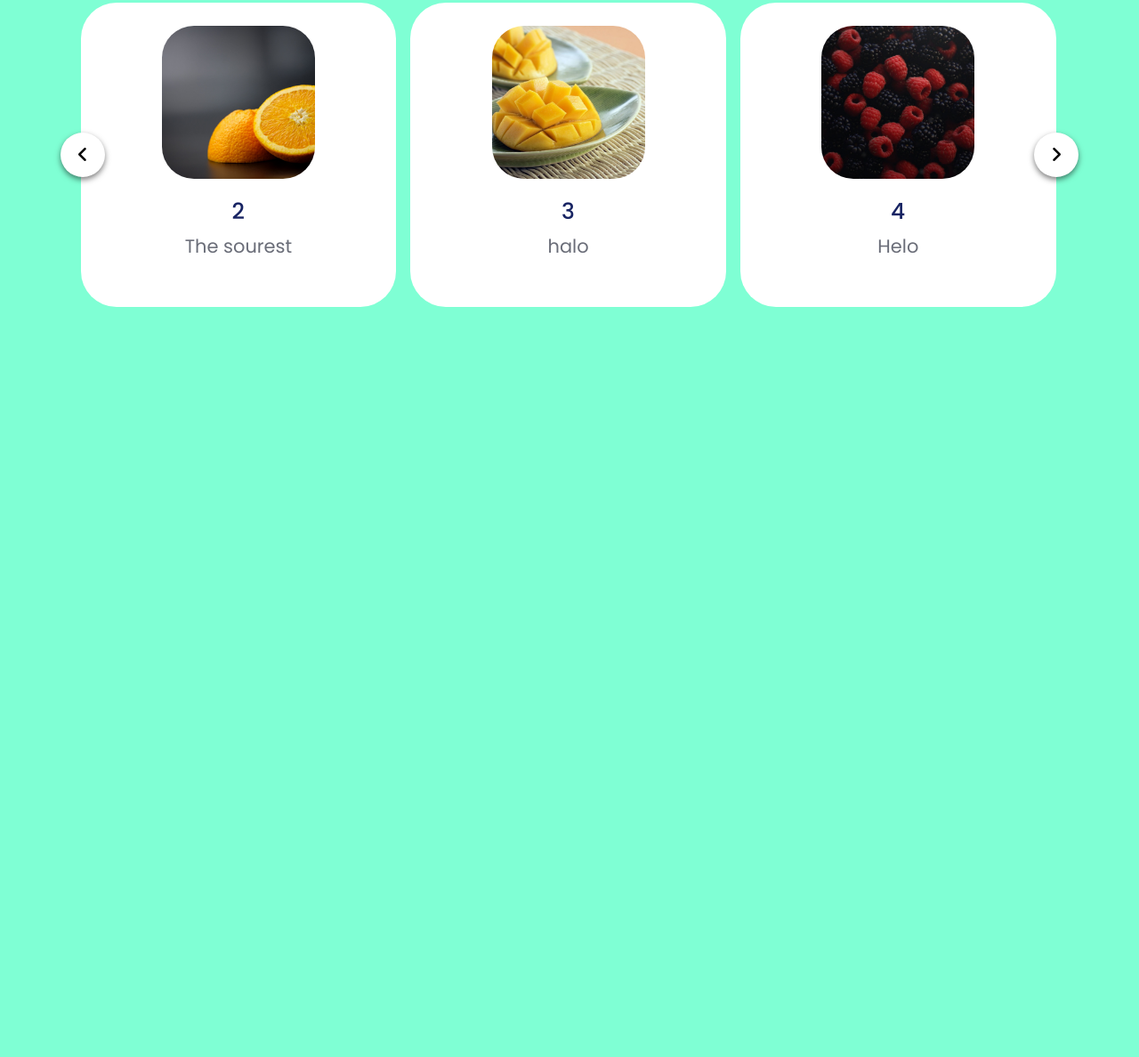
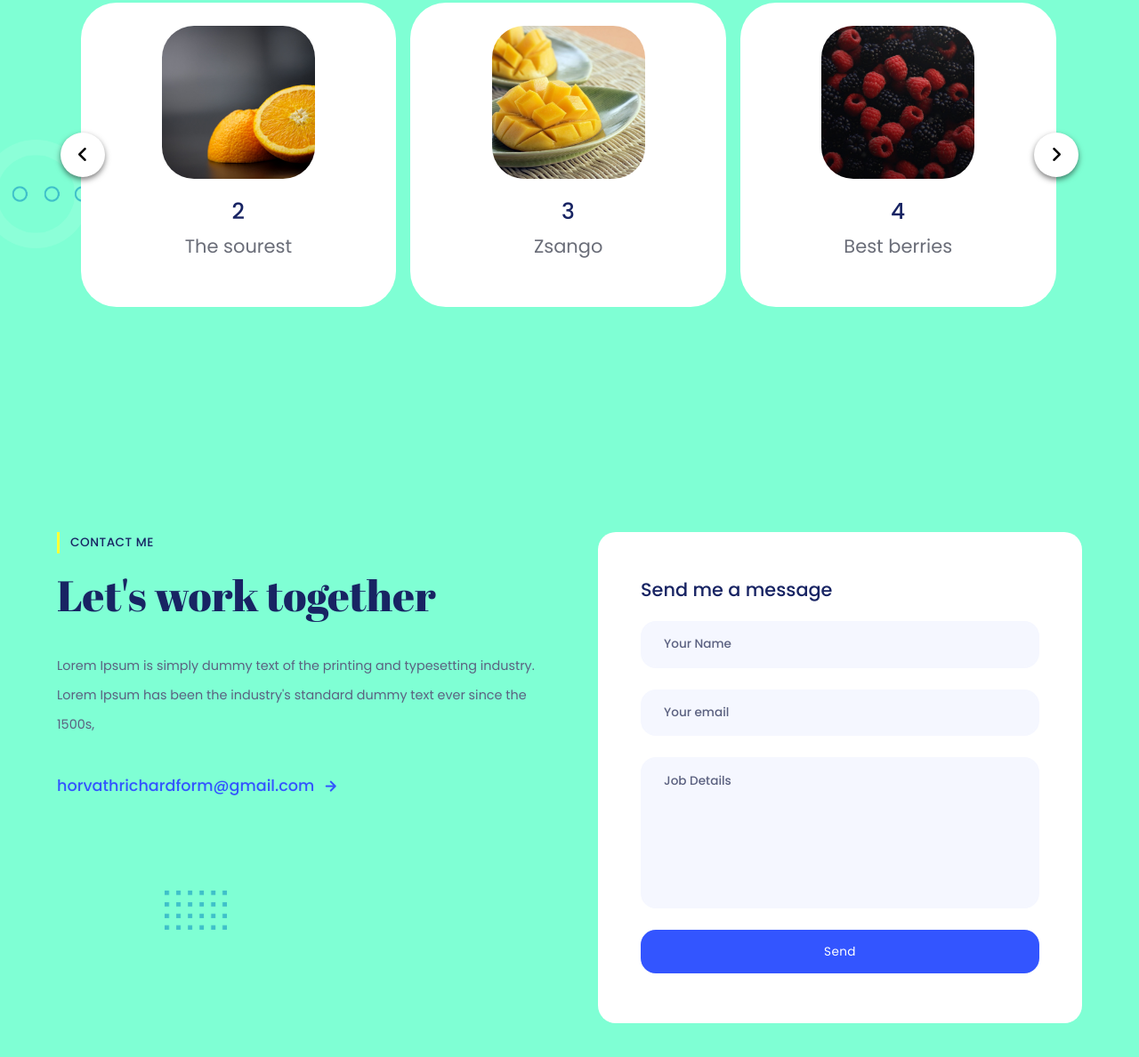
Before and after one commit to wannabebest/wannabebest.github.io, a plain HTML site: page index.html in a window 1280 px wide. Shown: the part 1801-2989 px from the top of the page at 89% size. Before the commit the page ends 2287 px from the top, so only its background shows below. Drawn offline with nearby package versions, Linux system fonts and the light colour scheme.

Commit message:
Contact session done
added contact session and some changes on portfolio section with circle img

```diff
--- a/css/style.css
+++ b/css/style.css
@@ -131,6 +131,10 @@ ul {
   color: #fff;
   letter-spacing: 0.4px;
   text-transform: capitalize;
+  border: none;
+  outline: none;
+  cursor: pointer;
+  font-family: inherit;
   transition: 0.3s;
 }
 
@@ -476,9 +480,6 @@ header .logo {
   transform: translate(-50%, -50%);
 }
 
-/* --------------- Skills Section Styling --------------- */
-
-/* --------------- Sevices Section Styling --------------- */
 
 /* --------------- Portfolio Section Styling --------------- */
 
@@ -620,9 +621,124 @@ header .logo {
   font-size: 1.31rem;
 }
 
-/* --------------- Testimonials Section Styling --------------- */
+
+
+.portfolio .circle {
+  position: absolute;
+  width: 190px;
+  left: 75%;
+  top: 45%;
+  transform: translate(-50%, -50%);
+}
+
+.container .circle {
+  position: absolute;
+  width: 190px;
+  left: 0%;
+  top: 70%;
+  transform: translate(-50%, -50%);
+}
 
 /* --------------- Contact Section Styling --------------- */
+.contact .container {
+  display: grid;
+  grid-template-columns: repeat(2, 1fr);
+  column-gap: 4rem;
+}
+
+.mail {
+  color: var(--main-color-1);
+  font-weight: 500;
+  font-size: 1.1rem;
+}
+
+.mail i {
+  display: inline-block;
+  font-size: 1.5rem;
+  margin-left: 2px;
+  transform: translateY(3px);
+  transition: 0.3s margin-left;
+}
+
+.mail:hover {
+  color: var(--main-color-dark-1);
+}
+
+.mail:hover i {
+  margin-left: 10px;
+}
+
+.contact-form {
+  background-color: var(--bg-color-2);
+  border-radius: 20px;
+  padding: 3.5rem 3rem;
+  display: flex;
+  flex-direction: column;
+}
+
+.contact-form h3 {
+  color: var(--heading-color);
+  font-size: 1.3rem;
+  font-weight: 500;
+  margin-bottom: 1.6rem;
+  line-height: 0.9;
+}
+
+.form-input {
+  display: inline-block;
+  padding: 0.9rem 1.5rem;
+  background: var(--bg-color-3);
+  border: 2px solid var(--bg-color-3);
+  width: 100%;
+  border-radius: 17px;
+  font-family: inherit;
+  font-size: 0.85rem;
+  font-weight: 500;
+  color: var(--heading-color);
+  outline: none;
+
+}
+
+.form-input::placeholder {
+  color: var(--text-color);
+}
+
+.form-input:hover {
+  filter: brightness(96%);
+}
+
+.form-input:valid,
+.form-input:focus {
+  filter: brightness(100%);
+  background-color: var(--bg-color-1);
+  border-color: var(--main-color-1);
+}
+
+textarea.form-input {
+  resize: none;
+  min-height: 170px;
+
+}
+
+.contact-form .form-input {
+  margin-bottom: 1.5rem;
+
+}
+
+.contact .square {
+  position: absolute;
+  left: 15%;
+  bottom: 15%;
+  transform: translate(-50%, -50%);
+}
+
+
+.contact .triangle {
+  position: absolute;
+  left: 90%;
+  top: 40%;
+  transform: translate(-50%, -50%);
+}
 
 /* --------------- Subscription Section Styling --------------- */
 
--- a/index.html
+++ b/index.html
@@ -409,7 +409,9 @@
 
     <!-- --------- Portfolio Section --------- -->
     <section class="portfolio section">
+      <img src="assets/circle2.png" class="shape circle" alt="">
       <div class="container">
+        <img src="assets/circle2.png" class="shape circle" alt="">
         <div class="portfolio-header">
           <div class="portfolio-title">
             <h3 class="sub-heading">Portfolio</h3>
@@ -433,12 +435,12 @@
               <li class="card">
                 <div class="img"><img src="assets/mango.jpg" alt="img" draggable="false"></div>
                 <h2>3</h2>
-                <span>halo</span>
+                <span>Zsango</span>
               </li>
               <li class="card">
                 <div class="img"><img src="assets/raspberries.jpg" alt="img" draggable="false"></div>
                 <h2>4</h2>
-                <span>Helo</span>
+                <span>Best berries</span>
               </li>
               <li class="card">
                 <div class="img"><img src="assets/sweetberries.jpg" alt="img" draggable="false"></div>
@@ -448,7 +450,7 @@
               <li class="card">
                 <div class="img"><img src="assets/plus.png" alt="img" draggable="false"></div>
                 <h2>6</h2>
-                <span>The sweetest</span>
+                <span>Coming soon....</span>
               </li>
             </ul>
             <i id="right" class="fa-solid fa-angle-right"></i>
@@ -461,7 +463,30 @@
     <!-- --------- Testimonials Section --------- -->
 
     <!-- --------- Contact Section --------- -->
-
+    <section class="contact section">
+      <img src="assets/triangle.png" class="shape triangle" alt="shape triangle">
+      <div class="container">
+        <img src="assets/square2.png" class="shape square" alt="shape square">
+        <div class="contact-info">
+          <h3 class="sub-heading">Contact me</h3>
+          <h1 class="heading">Let's work together</h1>
+          <p class="text">
+            Lorem Ipsum is simply dummy text of the printing and typesetting industry.
+            Lorem Ipsum has been the industry's standard dummy text ever since the 1500s,
+          </p>
+          <a href="mailto:horvathrichardform@gmail.com" class="mail">horvathrichardform@gmail.com
+            <i class="uil uil-arrow-right"></i>
+          </a>
+        </div>
+        <form action="index.html" class="contact-form">
+          <h3>Send me a message</h3>
+          <input type="text" class="form-input" placeholder="Your Name" required>
+          <input type="email" class="form-input" placeholder="Your email" required>
+          <textarea placeholder="Job Details" class="form-input" required></textarea>
+          <input type="submit" value="Send" class="btn">
+        </form>
+      </div>
+    </section>
     <!-- --------- Subscription Section --------- -->
   </main>
 
```
